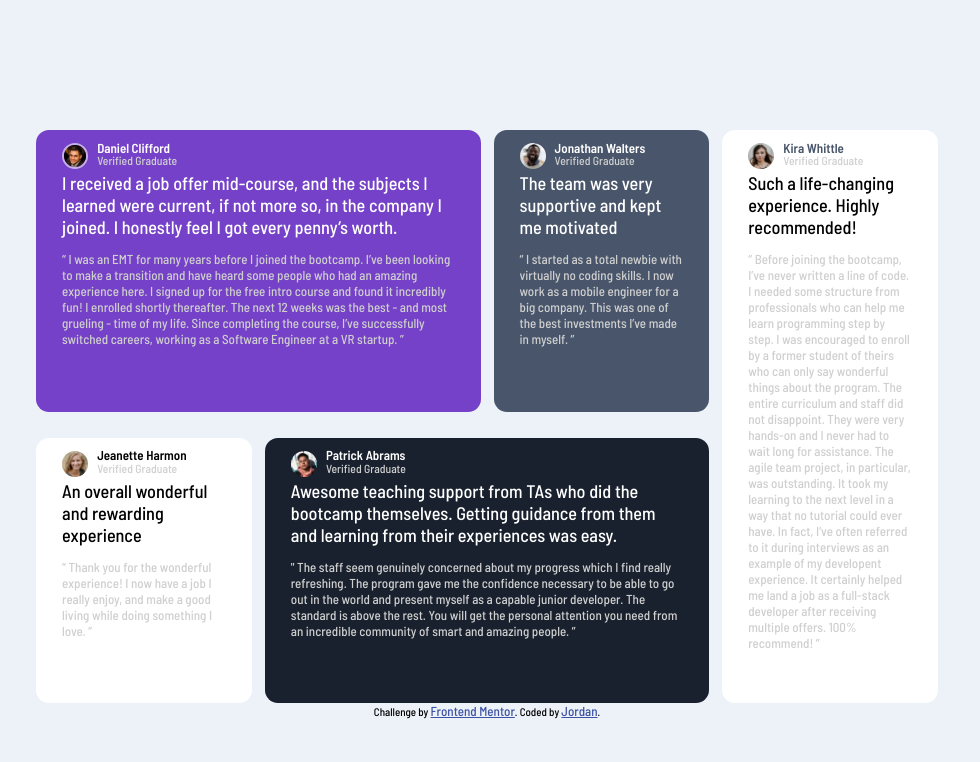
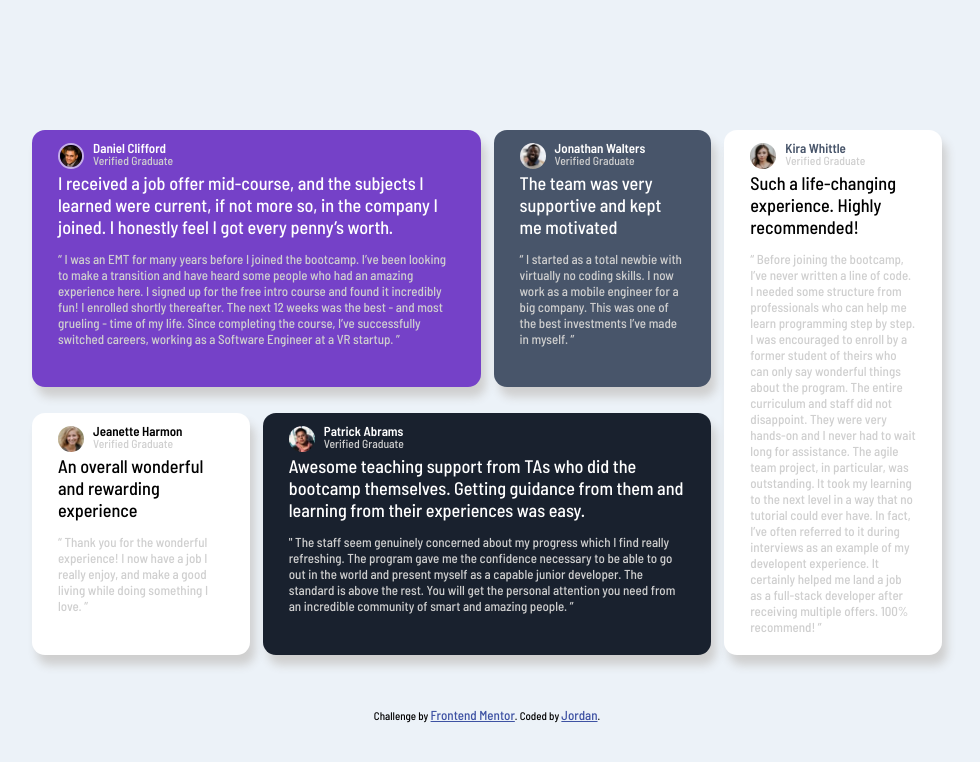
Before and after one commit to littledragonshrimp/testimonialsGridSection, a plain HTML site: page index.html in a window 1280 px wide. Shown: the whole page, without its empty margins (153-1133 px from the left). Drawn offline with Linux system fonts and the light colour scheme.

Commit message:
adds box shadow

```diff
--- a/styles.scss
+++ b/styles.scss
@@ -34,6 +34,7 @@ body {
 
 .card {
     border-radius: 1rem;
+    box-shadow: 5px 10px 10px $LightGray;
 }
 
 .icon {
@@ -64,7 +65,7 @@ body {
 
 .card-text {
     color: $LightGray;
-    padding-bottom: 2rem;
+    padding-bottom: 1rem;
 }
 
 .one {
@@ -113,7 +114,11 @@ h2,
 }
 
 .card-text {
-    margin-bottom: 2rem;
+    margin-bottom: .5rem;
+}
+
+.attribution {
+    margin-top: 4rem;
 }
 
 @media screen and (min-width: 1000px) {
@@ -129,9 +134,11 @@ h2,
         place-items: center;
     }
 
+
+
     .grid-container {
         display: grid;
-        max-width: 69.375rem;
+        max-width: 70rem;
         grid-template-areas: "one one two five" "three four four five";
         grid-template-columns: repeat(4, 1fr);
         row-gap: 2rem;
```
Also changed, not shown: styles.css, 1 other file.
